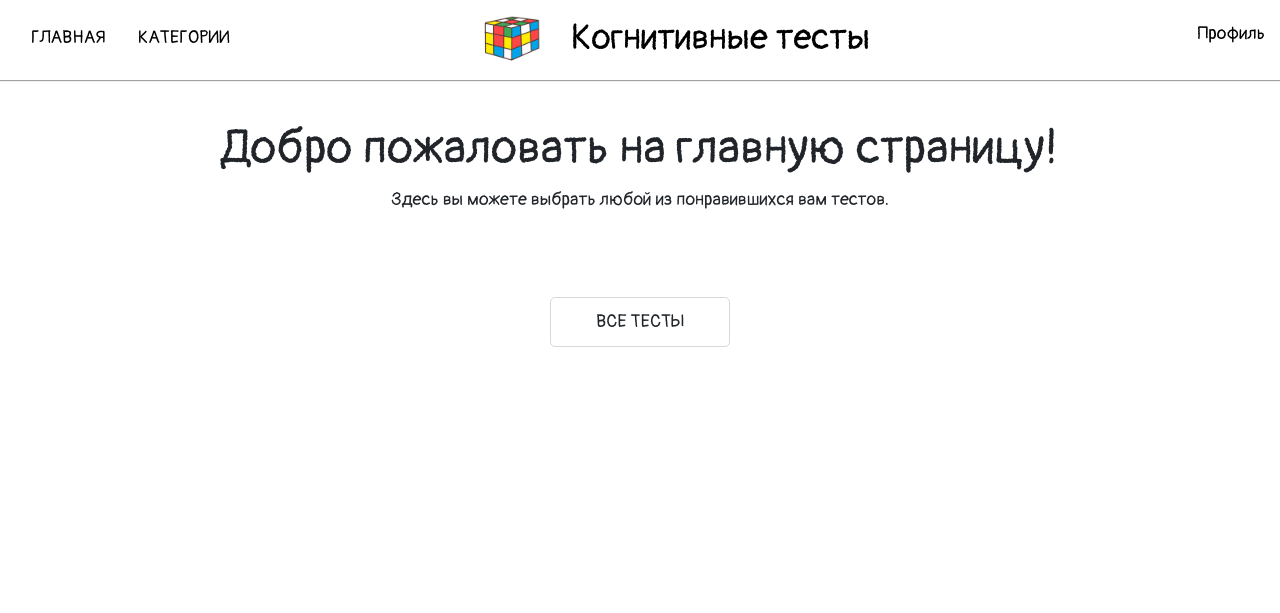
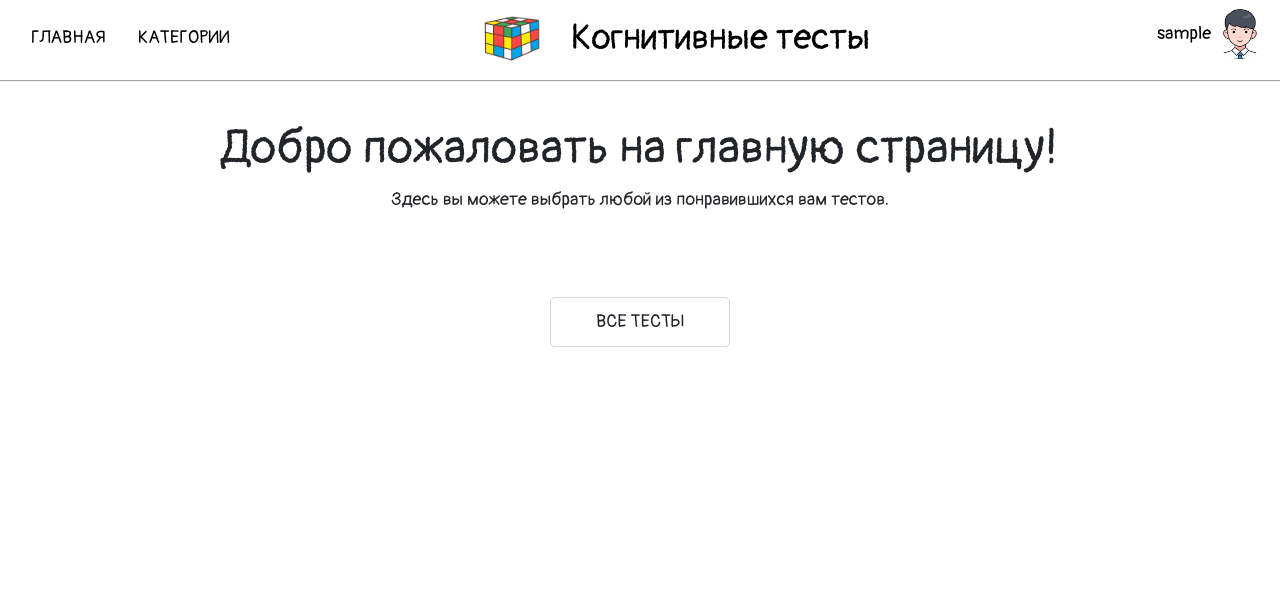
Before and after one commit to Paninkrash/deploysite2, a Django app: page / in a window 1280 px wide. Shown: the top 613 px of the page. Run offline with Django 5.2, Linux system fonts and the light colour scheme; the visitor is signed in with stand-in values (Sample User, id 1); data that the repository does not hold is empty; some libraries are stand-ins or nearby versions.

Commit message:
изменил дизайн главной страницы

```diff
--- a/cognitivetests/main/static/css/base.css
+++ b/cognitivetests/main/static/css/base.css
@@ -90,6 +90,13 @@ h5{
    color: #000
 }
 
+.header-avatar {
+    width: 50px;
+    height: 50px;
+    object-fit: cover;
+    border-radius: 50%;
+}
+
 .home{
     align-items: center;
 }
@@ -99,9 +106,14 @@ h5{
     margin-bottom: 50px;
 }
 
+.home-cards {
+    width: 100%;
+    display: grid !important;
+    grid-template-columns: repeat(6, 1fr);
+    gap: 16px;
+}
+
 .home-card{
-    width: 200px;
-    height: 300px;
     border: 1px solid #00000027;
     border-radius: 5px;
     transition: all 0.5s ease;
--- a/cognitivetests/main/templates/main/base.html
+++ b/cognitivetests/main/templates/main/base.html
@@ -32,7 +32,14 @@
             </div>
             <div class = "header-profile">
                 {% if user.is_authenticated %}
-                    <a href={%url "users:profile" %}>Профиль</a>
+                    <a href={%url "users:profile" %}>{{ user.username }}</a>
+                    <a href="{% url 'users:profile' %}">
+                    {% if user.image %}
+                        <img src="{{ user.image.url }}"  class="header-avatar rounded-circle">
+                    {% else %}
+                        <img src="{% static 'image/defaultavatar.jpg' %}" class="header-avatar rounded-circle">
+                    {% endif %}
+                    </a>
                 {% else %}
                     <a href = {%url 'users:login'%} class = "m-3">Вход</a>
                 {% endif %}
--- a/cognitivetests/main/templates/main/index/index.html
+++ b/cognitivetests/main/templates/main/index/index.html
@@ -15,7 +15,7 @@
     <div class="home-cards d-flex gap-4">
         {% for test in tests %}
         <a href="{{test.get_absolute_url}}" class = "home-card d-flex flex-column align-items-center text-center">
-            <img src="{{test.image.url}}" class = "card-img" alt="">
+            <img src = {% if test.image %}{{test.image.url}}{%else%}{% static 'image/noimage.jpg' %}{% endif %} class ="card-img" alt="">
             <h5 class = "title-card"> {{test.name}} </h5>
         </a>
         {% endfor %}
--- a/cognitivetests/main/views.py
+++ b/cognitivetests/main/views.py
@@ -3,6 +3,7 @@ from .models import Test, Category
 
 def popular_list(request):
     tests = Test.objects.all()
+    tests = tests.order_by('-created_at')
     return render(request, 'main/index/index.html', {'tests': tests})
 
 def test_detail(request, slug):
@@ -17,6 +18,7 @@ def test_list(request, category_slug = None):
     if category_slug:
         category = get_object_or_404(Category, slug = category_slug)
         tests = tests.filter(category = category)
+    tests = tests.order_by('-created_at')
     return render(request, 'main/test/list.html',
     {'category': category,
     'categories': categories,
--- a/cognitivetests/users/views.py
+++ b/cognitivetests/users/views.py
@@ -46,7 +46,7 @@ def profile(request):
     else:
         form = ProfileForm(instance = request.user)
 
-    return render(request, 'users/profile.html')
+    return render(request, 'users/profile.html', {'form': form})
 
 
 
```
Also changed, not shown: cognitivetests/main/static/image/willbesoon.jpg (added).
